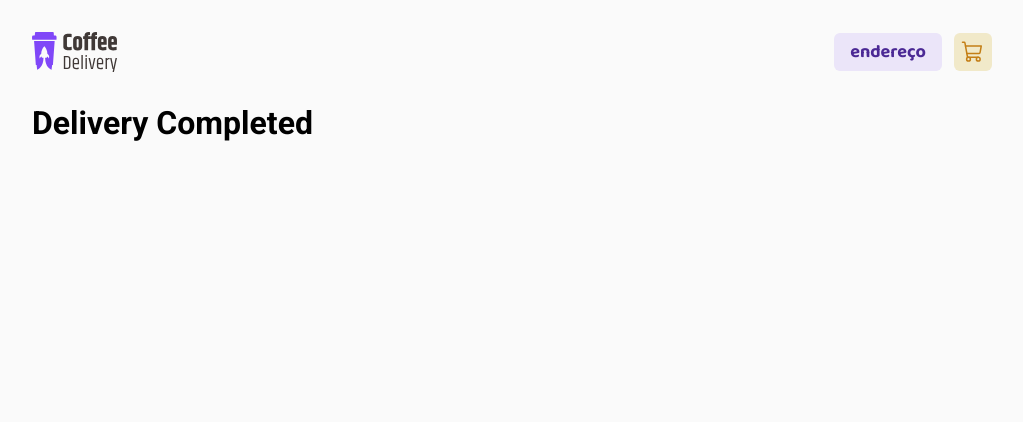
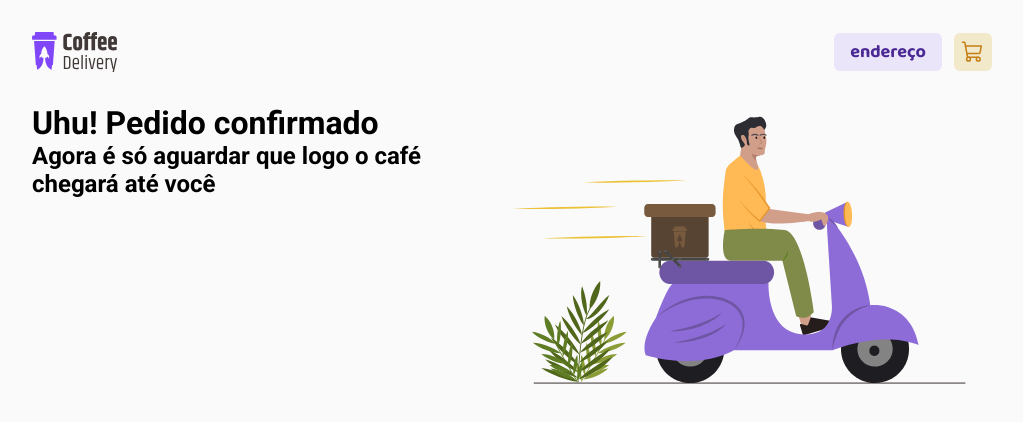
Before and after one commit to LSantoni/desafio-Coffee-Delivery, a React (Vite) app: page /resume in a window 1280 px wide. Shown: the top 422 px of the page, without its empty margins (128-1151 px from the left). Built offline with nearby package versions, Linux system fonts and the light colour scheme.

Commit message:
Iniciar layout de Delivery Completed

```diff
--- a/src/pages/Checkout/index.tsx
+++ b/src/pages/Checkout/index.tsx
@@ -1,6 +1,6 @@
 import { AddressContainer, CartItem, CartItemDescription, CartItemDescriptionButtons, CartSummary, CheckoutContainer, ClienteData, CoffeeData, ConfirmButton, InputS1, InputS2, InputS3, InputS4, InputS5, PaymentContainer, PaymentSelect } from "./styles";
 
-import { MapPinLine, MapPin, CurrencyDollar, CreditCard, Money, Bank, Minus, Plus, Trash } from "phosphor-react"
+import { MapPinLine, CurrencyDollar, CreditCard, Money, Bank, Minus, Plus, Trash } from "phosphor-react"
 
 const imagePath = 'src/assets/coffees/';
 
--- a/src/pages/DeliveryCompleted/index.tsx
+++ b/src/pages/DeliveryCompleted/index.tsx
@@ -1,5 +1,20 @@
+import { MapPin } from 'phosphor-react'
+
+import { Content, DeliveryInfo, DesliveryCompletedContainer } from './styles'
+
+import delivery from '../../assets/icons/delivery.svg';
+
 export function DeliveryCompleted() {
   return (
-    <h1>Delivery Completed</h1>
+    <DesliveryCompletedContainer>
+      <Content>
+        <h1>Uhu! Pedido confirmado</h1>
+        <h2>Agora é só aguardar que logo o café chegará até você</h2>
+        <DeliveryInfo>
+
+        </DeliveryInfo>
+      </Content>
+      <img src={delivery} alt="" />
+    </DesliveryCompletedContainer>
   )
 }
--- a/src/pages/DeliveryCompleted/styles.ts
+++ b/src/pages/DeliveryCompleted/styles.ts
@@ -1,3 +1,14 @@
 import styled from "styled-components";
 
-const DesliveryCompletedContainer = styled.main``
+export const DesliveryCompletedContainer = styled.main`
+  display: flex;
+  justify-content: space-between;
+
+  svg {
+    max-width: 30.75rem;
+  }
+`
+
+export const Content = styled.div``
+
+export const DeliveryInfo = styled.div``
```
Also changed, not shown: src/assets/icons/delivery.svg (added).
